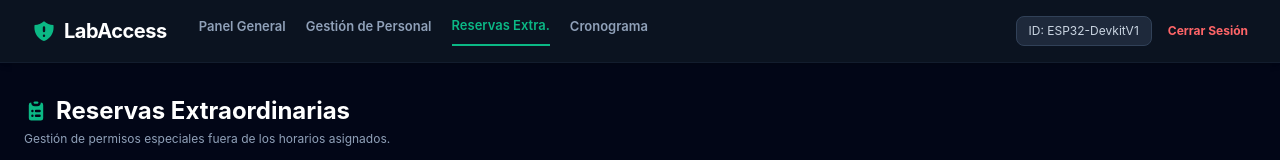
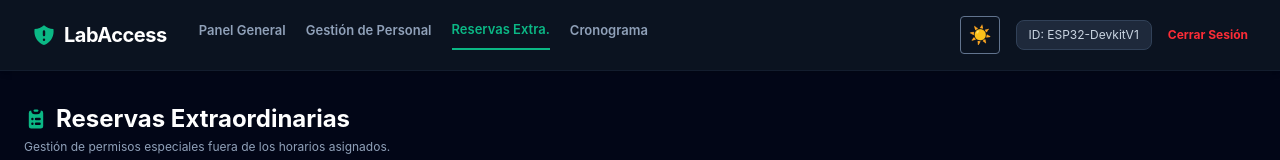
Before and after one commit to C4rseto/lab-acces-web, a React (Vite) app: page /prestamos in a window 1280 px wide. Shown: the top 160 px of the page. Built offline with nearby package versions, Linux system fonts and the light colour scheme; no server answers; the database is empty.

Commit message:
cambiodecolor

```diff
--- a/src/App.jsx
+++ b/src/App.jsx
@@ -1,4 +1,4 @@
-import React from 'react';
+import React, { useState, useEffect } from 'react';
 import { BrowserRouter, Routes, Route, useNavigate, useLocation } from 'react-router-dom';
 import Login from './components/Login';
 import Dashboard from './components/Dashboard';
@@ -6,8 +6,8 @@ import GestionUsuarios from './components/GestionUsuarios';
 import Prestamos from './components/Prestamos';
 import Cronograma from './components/Cronograma';
 
-// Layout para tu Navbar Premium
-function AdminLayout({ children }) {
+// Recibimos esOscuro y setEsOscuro como props
+function AdminLayout({ children, esOscuro, setEsOscuro }) {
   const navigate = useNavigate();
   const location = useLocation();
 
@@ -15,11 +15,15 @@ function AdminLayout({ children }) {
     ? 'text-[#0BB885] border-b-2 border-[#0BB885]'
     : 'text-slate-400 hover:text-white transition-colors';
 
+  // Clases dinámicas dependiendo del tema
+  const bgClass = esOscuro ? "bg-[#020617] text-slate-200" : "bg-[#f8fafc] text-slate-800";
+  const navClass = esOscuro ? "bg-[#0B1320] border-slate-800/50" : "bg-white border-slate-200";
+
   return (
-    <div className="min-h-screen bg-[#020617] text-slate-200 font-sans antialiased pb-12">
-      <nav className="flex items-center justify-between px-8 py-4 bg-[#0B1320] border-b border-slate-800/50 shadow-md">
+    <div className={`min-h-screen font-sans antialiased pb-12 transition-colors duration-300 ${bgClass}`}>
+      <nav className={`flex items-center justify-between px-8 py-4 border-b shadow-md transition-colors duration-300 ${navClass}`}>
         <div className="flex items-center gap-8">
-          <span className="text-xl font-bold text-white flex items-center gap-2 tracking-tight">
+          <span className={`text-xl font-bold flex items-center gap-2 tracking-tight ${esOscuro ? 'text-white' : 'text-slate-800'}`}>
             <svg className="w-6 h-6 text-[#0BB885]" fill="currentColor" viewBox="0 0 20 20">
               <path fillRule="evenodd" d="M10 1.944A11.954 11.954 0 012.166 5C2.056 5.649 2 6.319 2 7c0 5.225 3.34 9.67 8 11.317C14.66 16.67 18 12.225 18 7c0-.682-.057-1.35-.166-1.998A11.954 11.954 0 0110 1.944zM11 14a1 1 0 11-2 0 1 1 0 012 0zm0-7a1 1 0 10-2 0v3a1 1 0 102 0V7z" clipRule="evenodd" />
             </svg>
@@ -33,8 +37,18 @@ function AdminLayout({ children }) {
           </div>
         </div>
         <div className="flex items-center gap-4 text-xs">
-          <span className="bg-[#1e293b] text-slate-300 px-3 py-1.5 rounded-lg border border-slate-700">ID: ESP32-DevkitV1</span>
-          <button onClick={() => navigate('/')} className="text-red-400 hover:text-red-300 bg-transparent border-0 cursor-pointer font-bold">Cerrar Sesión</button>
+
+          {/* BOTÓN DEL TEMA */}
+          <button
+            onClick={() => setEsOscuro(!esOscuro)}
+            className="bg-transparent border border-slate-500 rounded px-2 py-1 cursor-pointer hover:opacity-70 transition-opacity text-lg"
+            title="Cambiar tema"
+          >
+            {esOscuro ? '☀️' : '🌙'}
+          </button>
+
+          <span className={`px-3 py-1.5 rounded-lg border ${esOscuro ? 'bg-[#1e293b] text-slate-300 border-slate-700' : 'bg-slate-200 text-slate-700 border-slate-300'}`}>ID: ESP32-DevkitV1</span>
+          <button onClick={() => navigate('/')} className="text-red-500 hover:text-red-400 bg-transparent border-0 cursor-pointer font-bold">Cerrar Sesión</button>
         </div>
       </nav>
       <main className="max-w-7xl mx-auto px-6 mt-8">
@@ -45,14 +59,29 @@ function AdminLayout({ children }) {
 }
 
 export default function App() {
+  // Estado que controla toda la aplicación
+  const [esOscuro, setEsOscuro] = useState(true);
+
+  // Aplica la clase al body para afectar los componentes hijos
+  useEffect(() => {
+    if (esOscuro) {
+      document.body.classList.add('modo-oscuro');
+      document.body.classList.remove('modo-claro');
+    } else {
+      document.body.classList.add('modo-claro');
+      document.body.classList.remove('modo-oscuro');
+    }
+  }, [esOscuro]);
+
   return (
     <BrowserRouter>
       <Routes>
         <Route path="/" element={<Login />} />
-        <Route path="/dashboard" element={<AdminLayout><Dashboard /></AdminLayout>} />
-        <Route path="/usuarios" element={<AdminLayout><GestionUsuarios /></AdminLayout>} />
-        <Route path="/prestamos" element={<AdminLayout><Prestamos /></AdminLayout>} />
-        <Route path="/cronograma" element={<AdminLayout><Cronograma /></AdminLayout>} />
+        {/* Pasamos el estado a los Layouts */}
+        <Route path="/dashboard" element={<AdminLayout esOscuro={esOscuro} setEsOscuro={setEsOscuro}><Dashboard /></AdminLayout>} />
+        <Route path="/usuarios" element={<AdminLayout esOscuro={esOscuro} setEsOscuro={setEsOscuro}><GestionUsuarios /></AdminLayout>} />
+        <Route path="/prestamos" element={<AdminLayout esOscuro={esOscuro} setEsOscuro={setEsOscuro}><Prestamos /></AdminLayout>} />
+        <Route path="/cronograma" element={<AdminLayout esOscuro={esOscuro} setEsOscuro={setEsOscuro}><Cronograma /></AdminLayout>} />
       </Routes>
     </BrowserRouter>
   );
```
